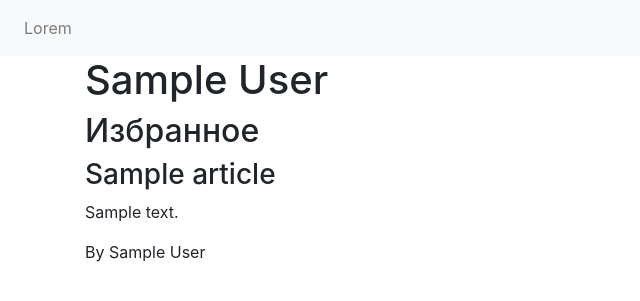
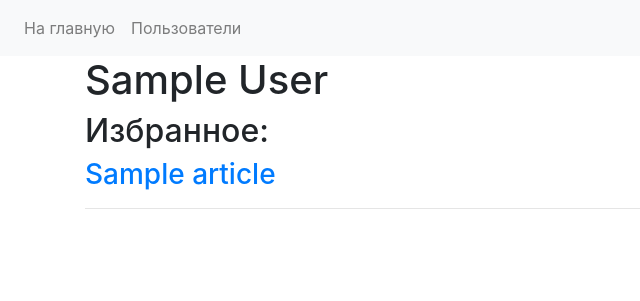
Before and after one commit to sharshenova/python_homework_42_maria_sharshenova, a Django app: page /favorites/1 in a window 1280 px wide. Shown: the top 301 px of the page, without its empty margins (0-640 px from the left). Run offline with Django 3.2, Linux system fonts and the light colour scheme; tables that the repository leaves empty hold one stand-in row (values such as "Sample post"); some libraries are stand-ins or nearby versions.

Commit message:
Refactor code

```diff
--- a/source/webapp/models.py
+++ b/source/webapp/models.py
@@ -54,4 +54,4 @@ class Rating(models.Model):
     value = models.CharField(max_length=20, choices=RATING_CHOICES, verbose_name='Оценка')
 
     def __str__(self):
-        return self.value
+        return self.get_value_display()
--- a/source/webapp/templates/article.html
+++ b/source/webapp/templates/article.html
@@ -1,2 +1,2 @@
-<h4><a href="{% url 'article_detail' article.pk %}">{{ article.title }}</a></h4>
+<h3><a href="{% url 'article_detail' article.pk %}">{{ article.title }}</a></h3>
 <hr>
--- a/source/webapp/templates/article_detail.html
+++ b/source/webapp/templates/article_detail.html
@@ -4,7 +4,7 @@
 {% block content %}
     <h1>{{ article.title }}</h1>
     <p>{{ article.text }}</p>
-    <p>By <b>{{ article.author }}</b></p>
+    <p><b>By {{ article.author }}</b></p>
     <h2>Комментарии:</h2>
     <ul>
         {% for comment in article.root_comments %}
--- a/source/webapp/templates/base.html
+++ b/source/webapp/templates/base.html
@@ -21,7 +21,10 @@
     <div class="collapse navbar-collapse" id="navbarNav">
         <ul class="navbar-nav">
             <li class="nav-item">
-                <a href="#" class="nav-link">Lorem</a>
+                <a href="{% url 'article_list' %}" class="nav-link">На главную</a>
+            </li>
+            <li>
+                <a href="{% url 'user_list' %}" class="nav-link">Пользователи</a>
             </li>
             {% block menu %}{% endblock %}
         </ul>
--- a/source/webapp/templates/user.html
+++ b/source/webapp/templates/user.html
@@ -1,2 +1,2 @@
-<h4><a href="{% url 'user_detail' user.pk %}">{{ user.name }}</a></h4>
+<h2><a href="{% url 'user_detail' user.pk %}">{{ user.name }}</a></h2>
 <hr>
--- a/source/webapp/templates/user_detail.html
+++ b/source/webapp/templates/user_detail.html
@@ -5,9 +5,8 @@
     <h1>{{ user.name }}</h1>
     <p>{{ user.description }}</p>
 
-    <h5>Статьи пользователя:</h5>
+    <h2>Статьи пользователя:</h2>
     {% for article in user.articles.all %}
-        <p>{{ article.title }}</p>
-        <p>{{ article.text }}</p>
+        {% include "article.html" %}
     {% endfor %}
 {% endblock %}
--- a/source/webapp/templates/user_favorites.html
+++ b/source/webapp/templates/user_favorites.html
@@ -4,10 +4,9 @@
 {% block content %}
     <h1>{{ user.name }}</h1>
 
-    <h2>Избранное</h2>
+    <h2>Избранное:</h2>
     {% for favorites in user.favorites.all %}
-        <h3>{{ favorites.title }}</h3>
-        <p>{{ favorites.text }}</p>
-        <p>By {{ favorites.author}}</p>
+        <h3><a href="{% url 'article_detail' favorites.pk %}">{{ favorites.title }}<a></h3>
+        <hr>
     {% endfor %}
 {% endblock %}
```
